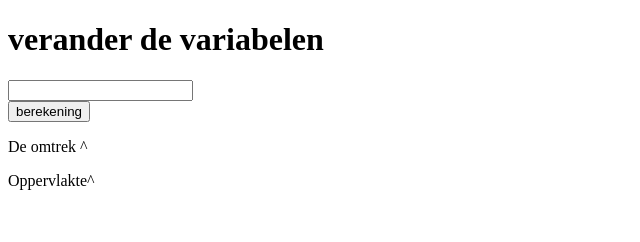
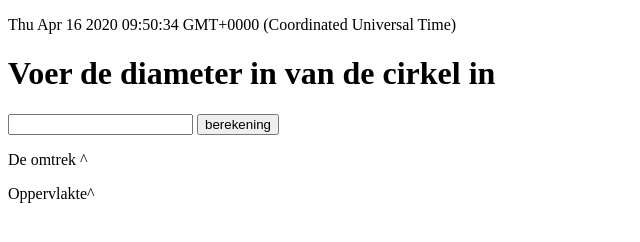
Before and after one commit to izdine/What-time-is-it--7214fc62, a plain HTML site: page index.html in a window 1280 px wide. Shown: the whole page, without its empty margins (0-640 px from the left). Drawn offline with Linux system fonts and the light colour scheme.

Commit message:
Uitwerking van de exercise

```diff
--- a/index.html
+++ b/index.html
@@ -2,12 +2,12 @@
 <html lang="en" dir="ltr">
   <head>
     <meta charset="utf-8">
-    <title>verlegen variabelen </title>
+    <title>Multitool </title>
   </head>
   <body>
-<h1>verander de variabelen</h1>
+<p id="tijd"></p>
+<h1>Voer de diameter in van de cirkel in</h1>
 <input type="number" id="mynumber" name="mynumber" value="">
-<br>
 <button onclick="myFunction()">berekening </button>
 <p id="omtrek"></p>De omtrek ^
 <p id="Oppervlakte"></p>Oppervlakte^
--- a/script.js
+++ b/script.js
@@ -4,3 +4,6 @@ function myFunction() {
   document.getElementById("omtrek").innerHTML = mynumber.value *  Math.PI;
 document.getElementById("Oppervlakte").innerHTML = mynumber.value * mynumber.value * Math.PI * 0.25;
 }
+
+ var tijd = new Date();
+ document.getElementById("tijd").innerHTML = tijd;
```
